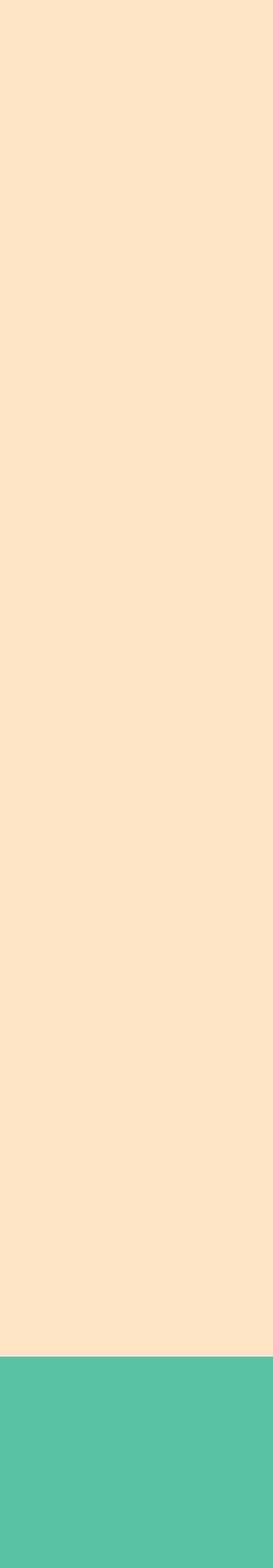
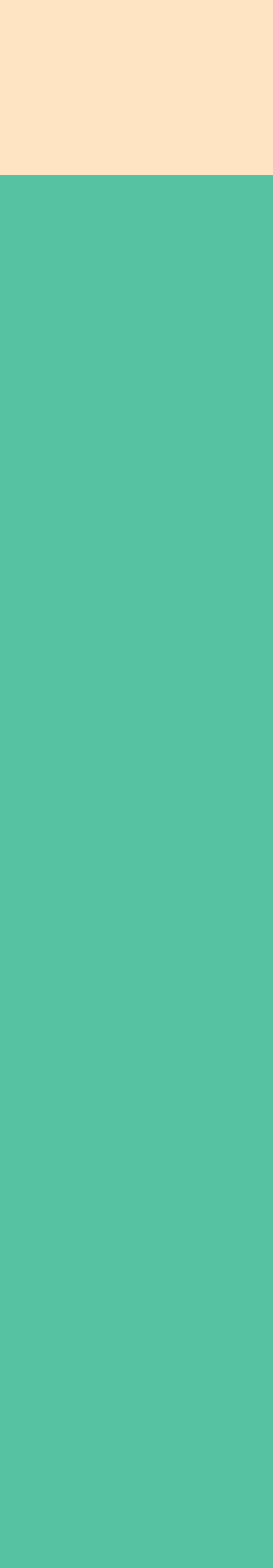
Before and after one commit to lemuelmpranoto/lemuelmpranoto.github.io, a PHP site: page /v2/index.html in a window 390 px wide. Shown: the part 1438-3678 px from the top of the page at 70% size. After the commit the page ends 1688 px from the top, so only its background shows below. Run offline with PHP 8.4, Linux system fonts and the light colour scheme; some libraries are stand-ins or nearby versions.

Commit message:
updated mobile responsiveness

```diff
--- a/v2/index.html
+++ b/v2/index.html
@@ -33,7 +33,7 @@
       <div class="header-title" id="header-title">
           <a id="header-title-home" href="#">LEMUEL MATTHEW PRANOTO</a>
       </div>
-      <div class="mobile-header-title" id="mobile-header-title">
+      <div class="mobile-header-title" id="header-title">
          <a id="mobile-header-title-home" href="#">LMP</a>
       </div>
    </header>
@@ -123,8 +123,18 @@
          <a>PROJECTS</a>
       </div>
    </div>
+   <div class="mobile-background-projects" id="projects">
+      <div class="clip-text">
+         <a>PROJECTS</a>
+      </div>
+   </div>
 
    <div class="background-collections" id="collections">
+      <div class="clip-text">
+         <a>COLLECTIONS</a>
+      </div>
+   </div>
+   <div class="mobile-background-collections" id="collections">
       <div class="clip-text">
          <a>COLLECTIONS</a>
       </div>
@@ -135,6 +145,12 @@
          <i class="fad fa-rocket-launch home" onclick="location.href='#background-home';" style="cursor: pointer;"></i>
       </div>
       <div class="copyright home">
+         <a>&#169; Lemuel Matthew Pranoto</a>
+      </div>
+      <div class="mobile-rocket">
+         <i class="fad fa-rocket-launch home" onclick="location.href='#background-home';" style="cursor: pointer;"></i>
+      </div>
+      <div class="mobile-copyright home">
          <a>&#169; Lemuel Matthew Pranoto</a>
       </div>
    </footer>
--- a/v2/script.js
+++ b/v2/script.js
@@ -6,6 +6,7 @@ window.onload = function() {
     const scroll_icon = document.querySelector('.scroll-icon');
 
     const header_title_home_page = document.getElementById('header-title-home');
+    const mobile_header_title_home_page = document.getElementById('mobile-header-title-home');
     const about_nav_menu = document.getElementById('about-nav-menu');
     const nav_menu_home_page = document.getElementsByClassName('nav-menu-home');
     const icons_home_page = document.getElementsByClassName('icons-home-page');
@@ -58,12 +59,15 @@ window.onload = function() {
             }
             if(x<=availableScroll*0.19) {
                 header_title_home_page.style.color = '';
+                mobile_header_title_home_page.style.color = '';
             }
             if(x<=availableScroll*0.79 && x>availableScroll*0.19) {
                 header_title_home_page.style.color = 'rgb(208, 44, 44)';
+                mobile_header_title_home_page.style.color = 'rgb(208, 44, 44)';
             }
             if(x>availableScroll*0.79) {
                 header_title_home_page.style.color = 'rgb(76, 81, 214)';
+                mobile_header_title_home_page.style.color = 'rgb(76, 81, 214)';
             }
             if(x>availableScroll*0.80) {
                 about_nav_menu.style.display = 'block';
--- a/v2/style.css
+++ b/v2/style.css
@@ -411,6 +411,28 @@ ion-icon#icons-about-page:hover {
     color: rgb(208, 44, 44);
 }
 
+.mobile-background-projects {
+    display: none;
+}
+.mobile-background-projects {
+    position: relative;
+    height: 100vh;
+    width: 100vw;
+    background-color: bisque;
+    z-index: 5;
+}
+.mobile-background-projects a {
+    position: fixed;
+    right: -5%;
+    top: 50%;
+    transform-origin: center center;
+    transform:  rotate(90deg) translateX(-25%);
+    font-family: 'TIMMONS NY';
+    font-size: calc(var(--vh, 0.1vh) * 100);
+    color: rgb(208, 44, 44);
+}
+
+
 .background-collections {
     position: relative;
     height: 200vh;
@@ -726,7 +793,19 @@ footer .copyright.home a {
     .background-home {
         display: none;
     }
+    .background-projects {
+        display: none;
+    }
+    .background-collections {
+        display: none;
+    }
     .mobile-background-home {
+        display: block;
+    }
+    .mobile-background-projects {
+        display: block;
+    }
+    .mobile-background-collections {
         display: block;
     }
 
```
Also changed, not shown: other parts of v2/style.css (+51 -0 lines).
